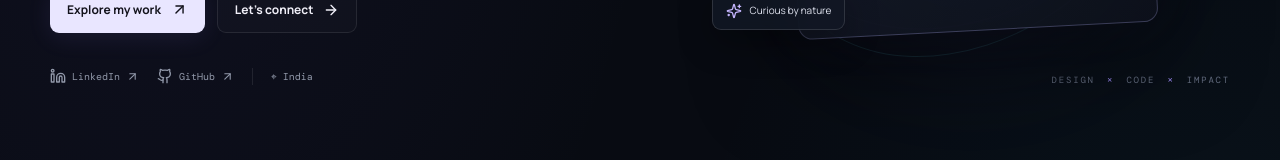
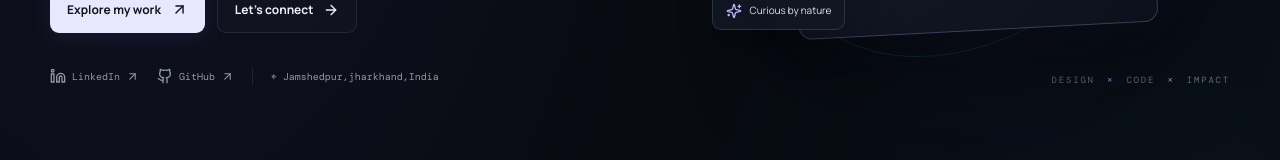
Before and after one commit to ashutoshsharma0968-alt/ashutosh-portfolio, a React (Vite) app: page / in a window 1280 px wide. Shown: the part 501-661 px from the top of the page. Built offline with nearby package versions, Linux system fonts and the light colour scheme.

Commit message:
Add resume and update portfolio links

```diff
--- a/src/data.js
+++ b/src/data.js
@@ -1,8 +1,8 @@
 export const profile = {
   name: 'Ashutosh Kumar Sharma',
   shortName: 'Ashutosh Sharma',
-  role: 'Computer Science Student · Aspiring Full-Stack Developer',
-  location: 'India',
+  role: 'Computer Science Student At "Arka jain university"· Aspiring Full-Stack Developer',
+  location: 'Jamshedpur,jharkhand,India',
   email: 'ashutoshsharma0968@gmail.com', // Replace this before publishing
   linkedin: 'https://www.linkedin.com/in/ashutoshsharma45/',
   github: 'https://github.com/ashutoshsharma0968-alt',// Replace this before publishing
```
Also changed, not shown: 1 other file (tests, documents, lock files or other folders).
